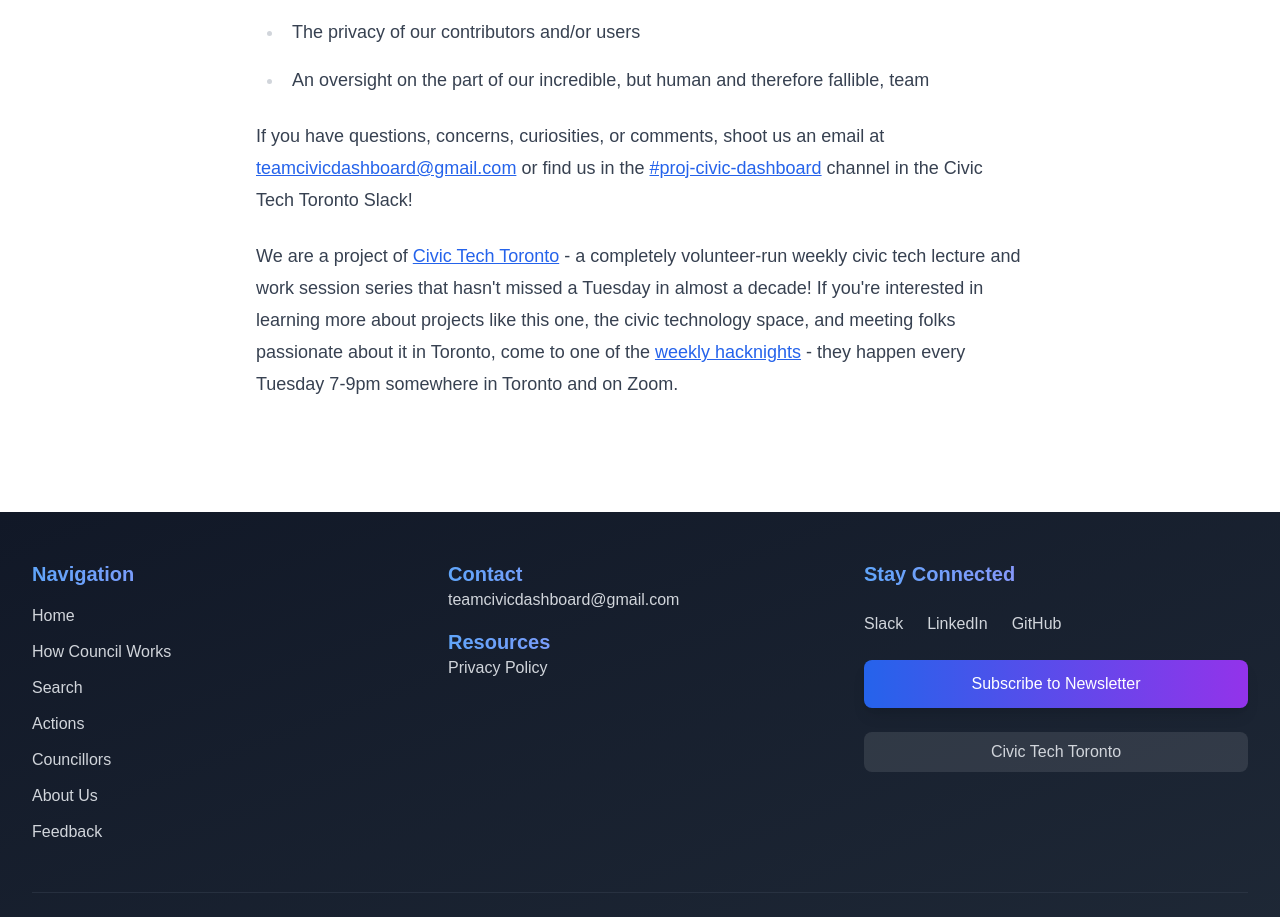
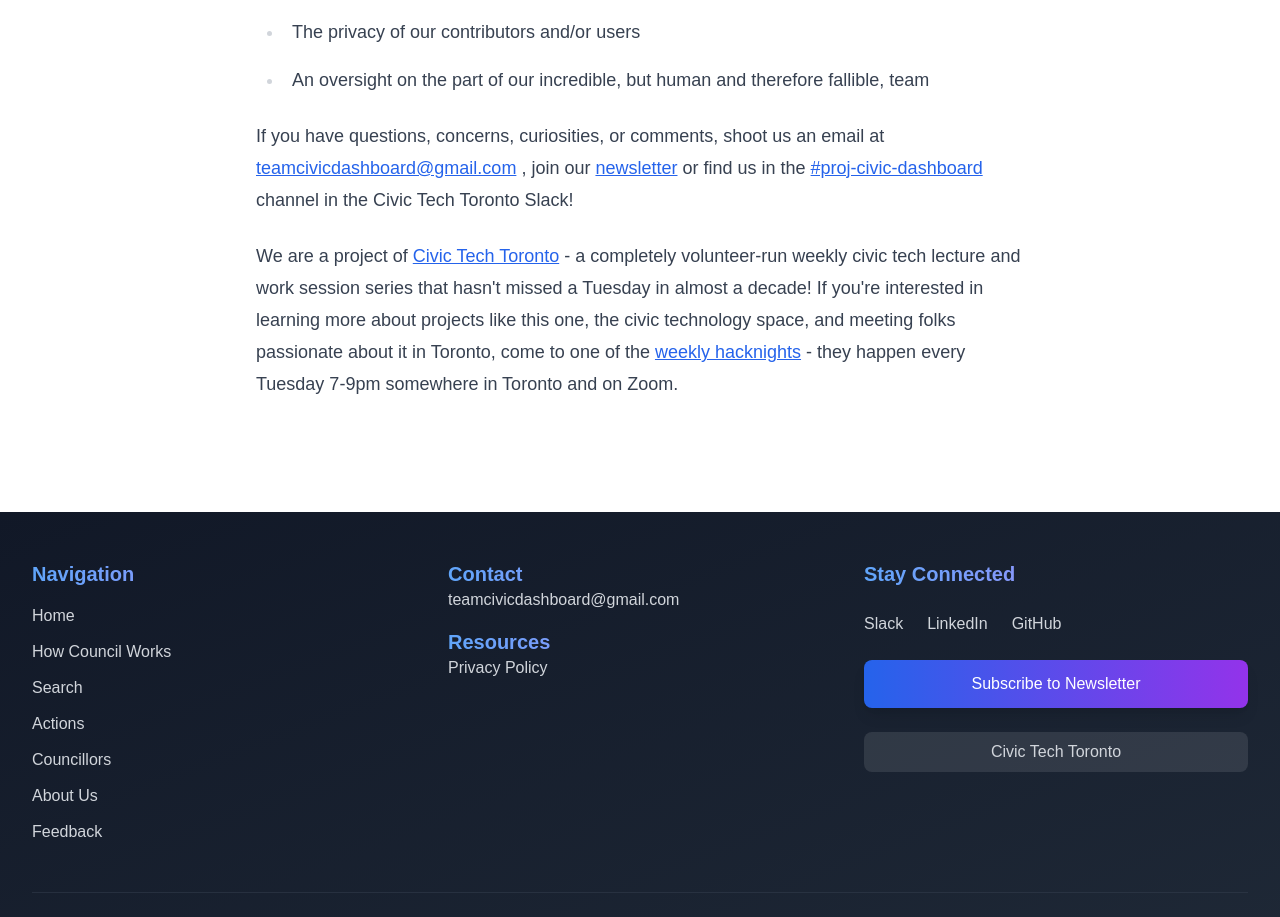
Before and after one commit to civic-dashboard/civic-dashboard-web, a Next.js app: page /about in a window 1280 px wide. Shown: the part 1880-2797 px from the top of the page. Built offline with nearby package versions, Linux system fonts and the light colour scheme.

Commit message:
add a "join newsletter" on our About Us page

```diff
--- a/src/app/about/page.tsx
+++ b/src/app/about/page.tsx
@@ -162,7 +162,7 @@ export default function About() {
                 >
                   teamcivicdashboard@gmail.com
                 </a>{' '}
-                or find us in the{' '}
+                , join our <a href="/join-newsletter" className="text-blue-600 hover:text-blue-800 underline">newsletter</a> or find us in the{' '}
                 <a
                   href="http://link.civictech.ca/slack"
                   target="_blank"
```
